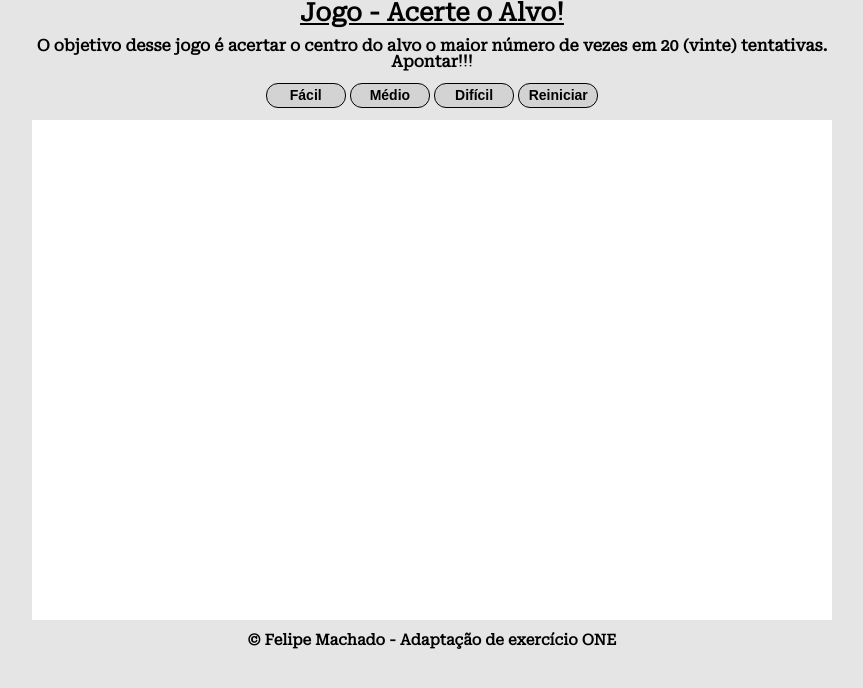
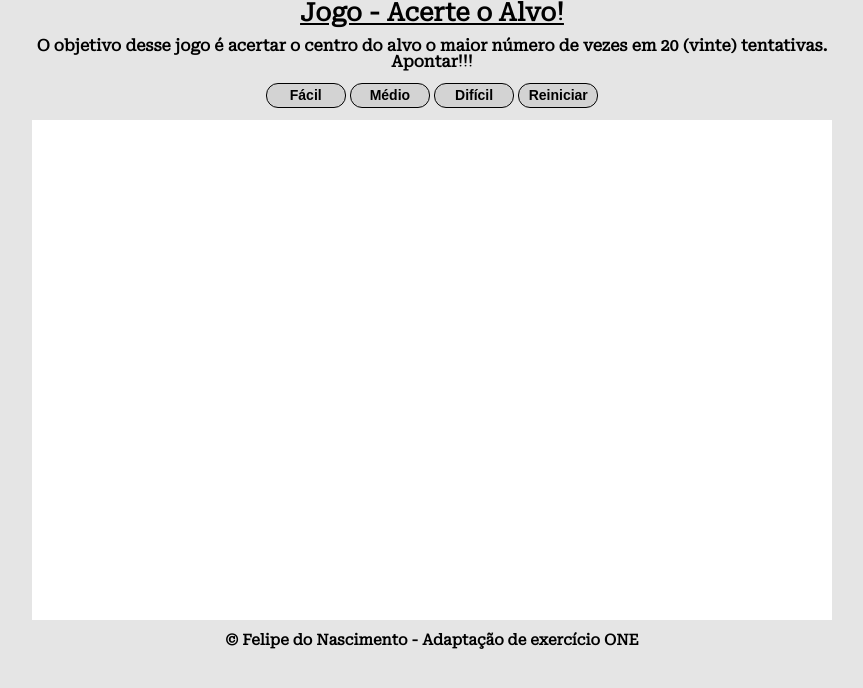
Before and after one commit to Felipe-do-Nascimento/Exercicios-ONE, a plain HTML site: page alvo_aleatorio_mais_index.html in a window 1280 px wide. Shown: the whole page, without its empty margins (208-1071 px from the left). Drawn offline with nearby package versions, Linux system fonts and the light colour scheme.

Commit message:
Alteração de nome do autor no rodapé.

```diff
--- a/alvo_aleatorio_mais_index.html
+++ b/alvo_aleatorio_mais_index.html
@@ -32,7 +32,7 @@
 
     <canvas width="800" height="500"></canvas>
 
-    <h3 class="rodape">&copy; Felipe Machado - Adaptação de exercício ONE</h3>
+    <h3 class="rodape">&copy; Felipe do Nascimento - Adaptação de exercício ONE</h3>
 
     <script src = "alvo_aleatorio_mais_script.js"></script>
 
```
